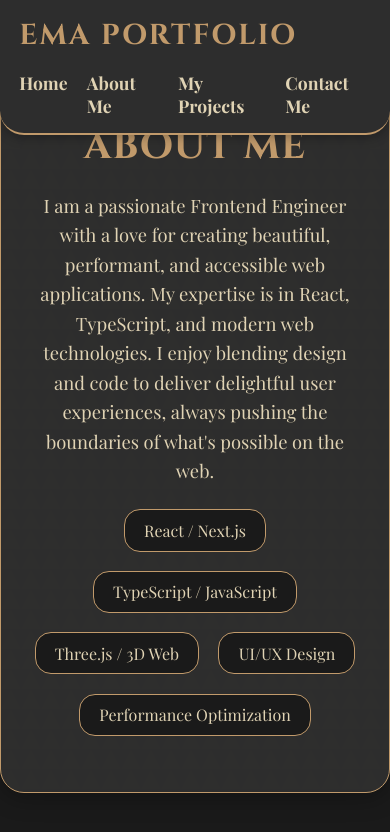
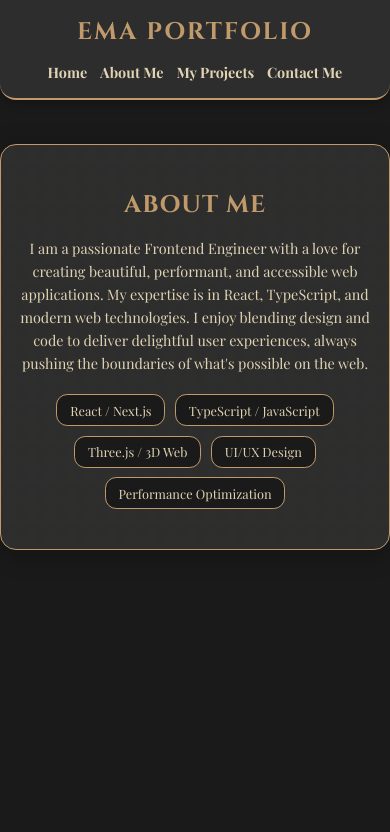
Before and after one commit to darkemlord/portfolio, a React (Create React App) app: page /about in a window 390 px wide. Shown: the top 832 px of the page. Built offline with nearby package versions, Linux system fonts and the light colour scheme.

Commit message:
refs: adding responsive

```diff
--- a/src/App.css
+++ b/src/App.css
@@ -60,6 +60,7 @@ body {
   left: 0;
   right: 0;
   z-index: 1000;
+  box-sizing: border-box;
 }
 
 .logo {
@@ -98,11 +99,26 @@ body {
 @media (max-width: 700px) {
   .navbar {
     flex-direction: column;
-    align-items: flex-start;
-    padding: 1rem 1.2rem;
-    gap: 1rem;
+    align-items: center;
+    padding: 1rem 1rem;
+    gap: 0.8rem;
+    position: fixed;
+    width: 100%;
+    max-width: 100%;
+    border-radius: 0 0 1rem 1rem;
+    margin: 0;
   }
   .nav-links {
-    gap: 1.2rem;
+    gap: 0.8rem;
+    flex-wrap: wrap;
+    justify-content: center;
+    width: 100%;
+    padding: 0 0.5rem;
+  }
+  .logo {
+    font-size: 1.5rem;
+  }
+  .nav-links li a {
+    font-size: 0.9rem;
   }
 }
--- a/src/components/About.css
+++ b/src/components/About.css
@@ -1,6 +1,6 @@
 .about-container {
   max-width: 700px;
-  margin: 3rem auto;
+  margin: 6rem auto 3rem;
   background: #2d2d2d;
   border-radius: 1.5rem;
   box-shadow: 0 4px 24px rgba(0, 0, 0, 0.3);
@@ -73,3 +73,55 @@
   color: #1a1a1a;
   transform: translateY(-2px);
 }
+
+@media (max-width: 768px) {
+  .about-container {
+    margin-top: 8rem;
+    padding: 2rem 1.5rem;
+  }
+
+  .about-container h2 {
+    font-size: 1.8rem;
+    margin-bottom: 1rem;
+  }
+
+  .about-container p {
+    font-size: 1rem;
+  }
+
+  .about-skills {
+    gap: 0.8rem;
+  }
+
+  .about-skills li {
+    font-size: 0.9rem;
+    padding: 0.5rem 1rem;
+  }
+}
+
+@media (max-width: 480px) {
+  .about-container {
+    margin-top: 9rem;
+    padding: 1.5rem 1rem;
+    border-radius: 1rem;
+  }
+
+  .about-container h2 {
+    font-size: 1.5rem;
+  }
+
+  .about-container p {
+    font-size: 0.9rem;
+    margin-bottom: 1.2rem;
+  }
+
+  .about-skills {
+    gap: 0.6rem;
+  }
+
+  .about-skills li {
+    font-size: 0.8rem;
+    padding: 0.4rem 0.8rem;
+    border-radius: 0.7rem;
+  }
+}
--- a/src/components/Contact.css
+++ b/src/components/Contact.css
@@ -1,6 +1,6 @@
 .contact-container {
   max-width: 500px;
-  margin: 3rem auto;
+  margin: 6rem auto 3rem;
   background: #2d2d2d;
   border-radius: 1.5rem;
   box-shadow: 0 4px 24px rgba(0, 0, 0, 0.3);
@@ -103,3 +103,51 @@
   font-family: 'Playfair Display', serif;
   font-style: italic;
 }
+
+@media (max-width: 768px) {
+  .contact-container {
+    margin-top: 8rem;
+    padding: 2rem 1.5rem;
+    max-width: 90%;
+  }
+
+  .contact-container h2 {
+    font-size: 1.8rem;
+    margin-bottom: 1.2rem;
+  }
+
+  .contact-form input,
+  .contact-form textarea,
+  .contact-form button {
+    padding: 0.8rem;
+  }
+}
+
+@media (max-width: 480px) {
+  .contact-container {
+    margin-top: 9rem;
+    padding: 1.5rem 1rem;
+    border-radius: 1rem;
+    max-width: 95%;
+  }
+
+  .contact-container h2 {
+    font-size: 1.5rem;
+    margin-bottom: 1rem;
+  }
+
+  .contact-form {
+    gap: 1rem;
+  }
+
+  .contact-form input,
+  .contact-form textarea {
+    padding: 0.7rem 0.8rem;
+    font-size: 0.9rem;
+  }
+
+  .contact-form button {
+    padding: 0.8rem;
+    font-size: 0.9rem;
+  }
+}
--- a/src/components/Home.css
+++ b/src/components/Home.css
@@ -132,15 +132,29 @@ p span.typing-complete {
 @media (max-width: 600px) {
   .intro-text {
     padding: 1.5rem;
-    margin: 0 1rem;
+    width: 95%;
   }
   .intro-text h1 {
-    font-size: 2.5rem;
+    font-size: 2rem;
+    letter-spacing: 1px;
   }
   .intro-text h2 {
-    font-size: 1.5rem;
+    font-size: 1.2rem;
   }
   .intro-text p {
-    font-size: 1rem;
+    font-size: 0.9rem;
   }
 }
+
+@media (max-width: 400px) {
+  .intro-text {
+    padding: 1rem;
+  }
+  .intro-text h1 {
+    font-size: 1.8rem;
+  }
+  .intro-text h2 {
+    font-size: 1.1rem;
+    margin-bottom: 0.5rem;
+  }
+}
--- a/src/components/Home.tsx
+++ b/src/components/Home.tsx
@@ -31,6 +31,27 @@ function SpaceBackground() {
 
 function AnimatedModel() {
   const sphereRef = useRef<Group>(null);
+  const [scale, setScale] = useState(1.5);
+
+  // Ajustar escala basado en el tamaño de pantalla
+  useEffect(() => {
+    const handleResize = () => {
+      if (window.innerWidth <= 480) {
+        setScale(0.8);
+      } else if (window.innerWidth <= 768) {
+        setScale(1.0);
+      } else {
+        setScale(1.5);
+      }
+    };
+
+    // Ajustar al cargar
+    handleResize();
+
+    // Ajustar cuando cambie el tamaño
+    window.addEventListener('resize', handleResize);
+    return () => window.removeEventListener('resize', handleResize);
+  }, []);
 
   useFrame(({ clock }) => {
     if (sphereRef.current) {
@@ -41,7 +62,7 @@ function AnimatedModel() {
   });
 
   return (
-    <group ref={sphereRef} scale={1.5}>
+    <group ref={sphereRef} scale={scale}>
       {/* Esfera exterior reflectante */}
       <mesh castShadow receiveShadow>
         <sphereGeometry args={[1, 64, 64]} />
--- a/src/components/Projects.css
+++ b/src/components/Projects.css
@@ -1,6 +1,6 @@
 .projects-container {
   max-width: 1100px;
-  margin: 3rem auto;
+  margin: 6rem auto 3rem;
   padding: 2rem 1rem;
   background: #2d2d2d;
   border-radius: 1.5rem;
@@ -86,3 +86,52 @@
   border-radius: 4px;
   align-self: flex-start;
 }
+
+@media (max-width: 768px) {
+  .projects-container {
+    margin-top: 8rem;
+    padding: 1.5rem 0.8rem;
+  }
+
+  .projects-container h2 {
+    font-size: 1.8rem;
+    margin-bottom: 1.5rem;
+  }
+
+  .projects-grid {
+    gap: 1.5rem;
+    padding: 0 0.5rem;
+  }
+
+  .project-card {
+    max-width: 100%;
+    padding: 1.5rem 1rem;
+  }
+}
+
+@media (max-width: 480px) {
+  .projects-container {
+    margin-top: 9rem;
+    padding: 1.2rem 0.5rem;
+    border-radius: 1rem;
+  }
+
+  .projects-container h2 {
+    font-size: 1.5rem;
+    margin-bottom: 1.2rem;
+  }
+
+  .project-card h3 {
+    font-size: 1.2rem;
+  }
+
+  .project-card p {
+    font-size: 0.9rem;
+    margin-bottom: 1rem;
+  }
+
+  .coming-soon {
+    font-size: 0.8rem;
+    padding: 0.2rem 0.6rem;
+  }
+}
```
